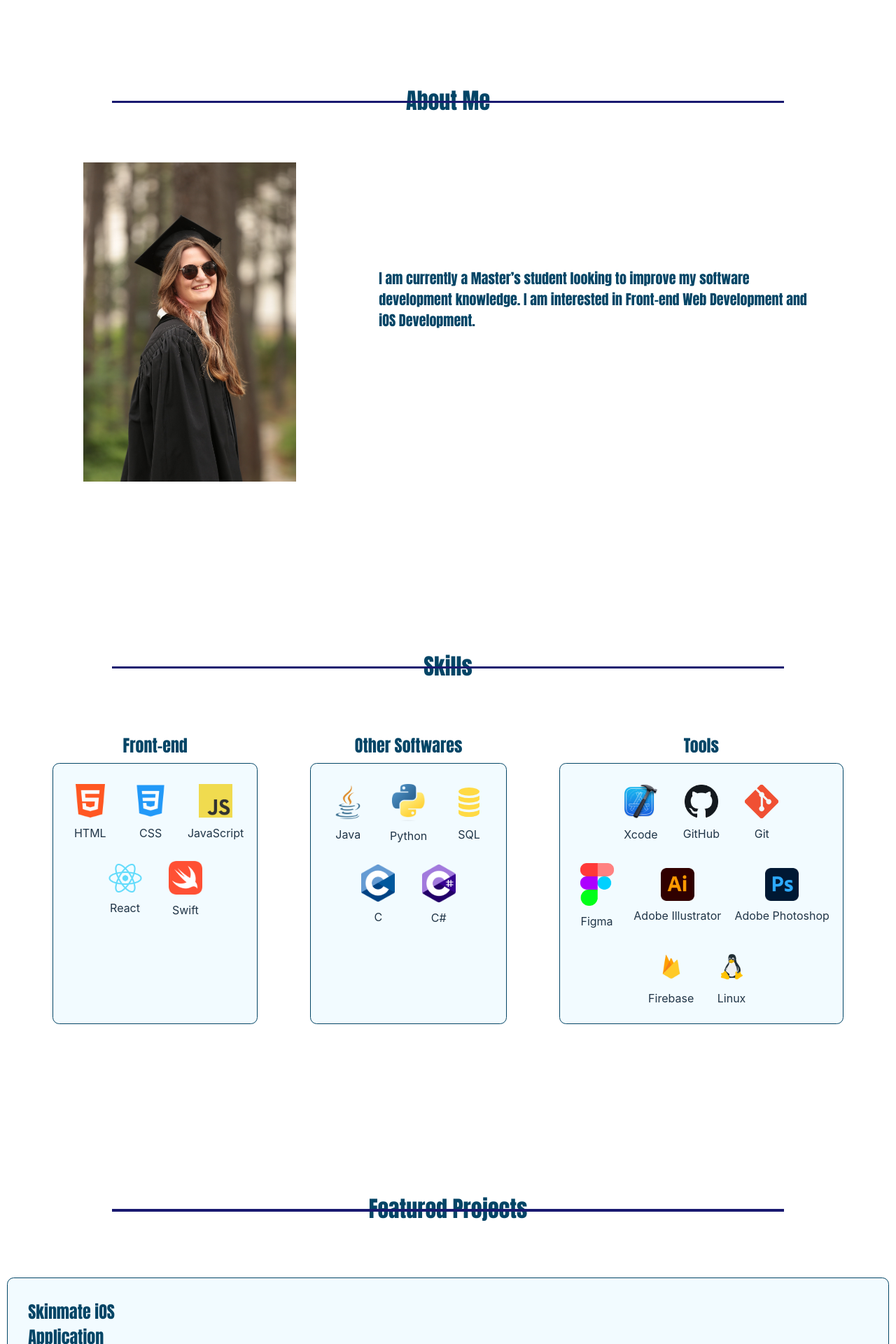
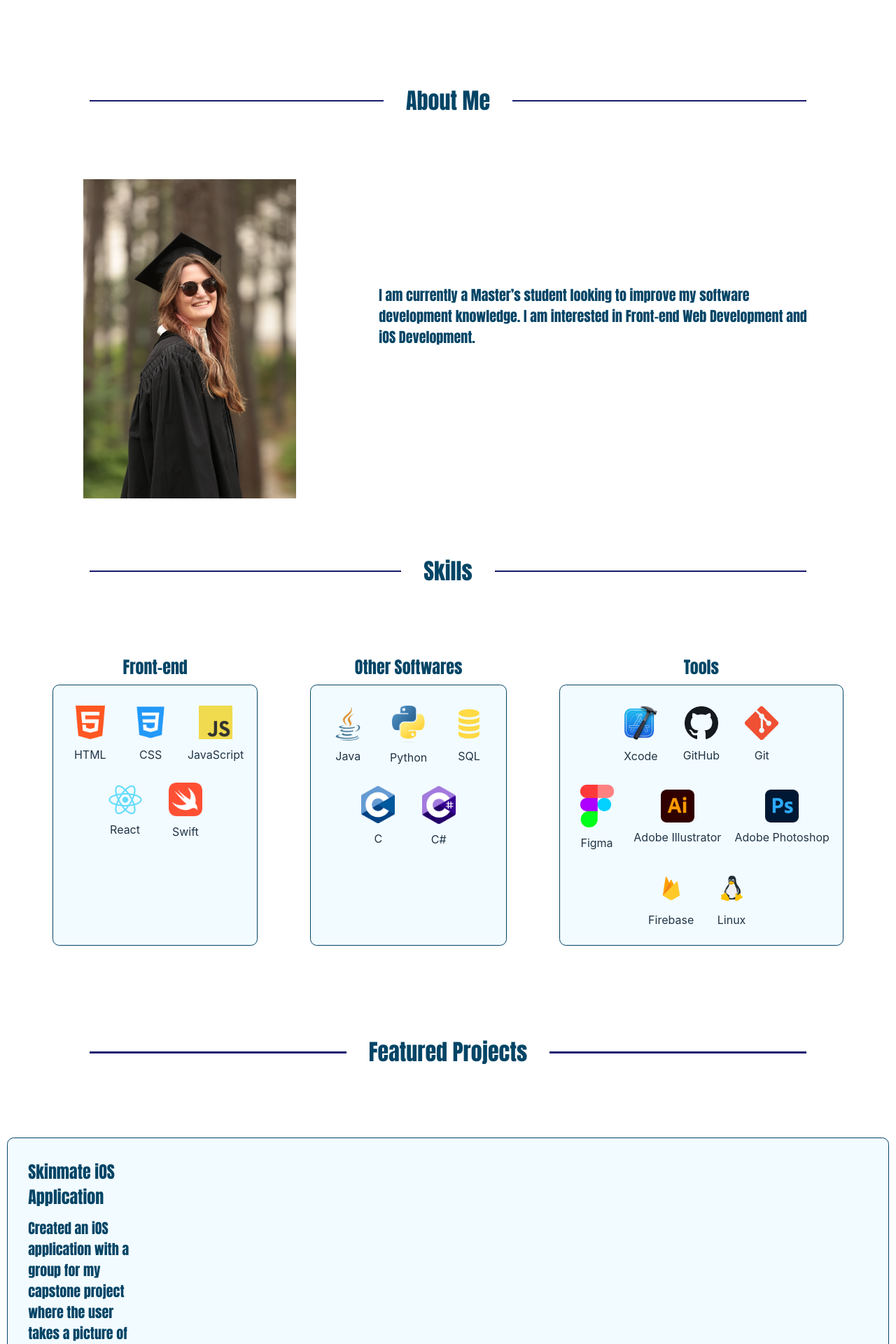
Before and after one commit to makimakimek/Portfolio, a React (Vite) app: page / in a window 1280 px wide. Shown: the part 860-2780 px from the top of the page at 70% size. Built offline with nearby package versions, Linux system fonts and the light colour scheme.

Commit message:
lines added to seperate each section

```diff
--- a/src/App.css
+++ b/src/App.css
@@ -93,8 +93,16 @@
 /*about*/
 
 .aboutContainer {
-  margin-top: 15em;
-  margin-bottom: 15em;
+  margin-top: 5em;
+  display: flex;
+  flex-direction: column;
+}
+
+.aboutTitleContainer {
+  margin-bottom: 1.5em;
+  display: flex;
+  align-items: center;
+  width: 100%;
 }
 
 .underneathContainer {
@@ -119,35 +127,12 @@
   justify-content: center;
 }
 
-.aboutContainer .titleContainer {
+.aboutTitle {
+  margin: 0 1em;
   font-size: 2em;
   font-weight: bold;
-  text-align: center;
   color: #034566;
   font-family: Impact, Haettenschweiler, sans-serif;
-  position: relative;
-}
-
-.aboutContainer .titleContainer:before {
-  content: "";
-  display: block;
-  width: 20em;
-  height: 0.1em;
-  background: #191970;
-  left: 5em;
-  top: 50%;
-  position: absolute;
-}
-
-.aboutContainer .titleContainer:after {
-  content: "";
-  display: block;
-  width: 20em;
-  height: 0.1em;
-  background: #191970;
-  right: 5em;
-  top: 50%;
-  position: absolute;
 }
 
 .underneathContainer .textContainer .paragraphContainer {
@@ -162,17 +147,25 @@
 /*skills*/
 
 .skillsContainer {
-  margin-top: 15em;
-  margin-bottom: 15em;
+  margin-top: 5em;
+  display: flex;
+  flex-direction: column;
+  margin-bottom: 8em;
 }
 
-.skillsContainer .titleContainer {
-  text-align: center;
+.skillsTitle {
+  margin: 0 1em;
   font-size: 2em;
   font-weight: bold;
   color: #034566;
   font-family: Impact, Haettenschweiler, sans-serif;
-  position: relative;
+}
+
+.skillsTitleContainer {
+  margin-bottom: 1.5em;
+  display: flex;
+  align-items: center;
+  width: 100%;
 }
 
 .iconContainer {
@@ -228,41 +221,26 @@
   padding: 0.6em;
 }
 
-.skillsContainer .titleContainer:before {
-  content: "";
-  display: block;
-  width: 21em;
-  height: 0.1em;
-  background: #191970;
-  left: 5em;
-  top: 50%;
-  position: absolute;
-}
-
-.skillsContainer .titleContainer:after {
-  content: "";
-  display: block;
-  width: 21em;
-  height: 0.1em;
-  background: #191970;
-  right: 5em;
-  top: 50%;
-  position: absolute;
-}
-
 /*/////////////////////////featured projects part/////////////////////////*/
 
 .featuredProjectsContainer {
-
+  display: flex;
+  flex-direction: column;
 }
 
-.featuredProjectsContainer .titleContainer {
-  text-align: center;
+.featuredProjectsTitle {
+  margin: 0 1em;
   font-size: 2em;
   font-weight: bold;
   color: #034566;
   font-family: Impact, Haettenschweiler, sans-serif;
-  position: relative;
+}
+
+.featuredProjectsTitleContainer {
+  margin-bottom: 1.5em;
+  display: flex;
+  align-items: center;
+  width: 100%;
 }
 
 .projectsContainer {
@@ -368,28 +346,6 @@ a.link {
   text-decoration: none;
 }
 
-.featuredProjectsContainer .titleContainer:before {
-  content: "";
-  display: block;
-  width: 18em;
-  height: 0.1em;
-  background: #191970;
-  left: 5em;
-  top: 50%;
-  position: absolute;
-}
-
-.featuredProjectsContainer .titleContainer:after {
-  content: "";
-  display: block;
-  width: 18em;
-  height: 0.1em;
-  background: #191970;
-  right: 5em;
-  top: 50%;
-  position: absolute;
-}
-
 /*contact*/
 
 .contactSection {
@@ -406,14 +362,14 @@ a.link {
   width: 100%;
 }
 
-.lineBeforeContact {
+.lineBefore {
   flex: 1 1;
   height: 0.15em;
   background: #191970;
   margin-left: 8em;
 }
 
-.lineAfterContact {
+.lineAfter {
   flex: 1 1;
   height: 0.15em;
   background: #191970;
@@ -461,3 +417,9 @@ a.link {
   max-width: 3em;
   padding: 0.6em;
 }
+
+/*//phone screens//*/
+
+@media screen and (max-width: 600px) {
+
+}
--- a/src/App.jsx
+++ b/src/App.jsx
@@ -46,9 +46,14 @@ function App() {
       </div>
 
       <div className = "aboutContainer">
-          <div className = "titleContainer">
-              About Me
-          </div>
+        <div className = "aboutTitleContainer">
+            <div className = "lineBefore"></div>
+            <div className = "aboutTitle">
+                About Me
+            </div>
+            <div className = "lineAfter"></div>
+        </div>
+
           <div className = "underneathContainer">
               <div className = "imageContainer">
                 <img src={myImage} className = "image1" alt = "a gray image placeholder female"/>
@@ -62,9 +67,14 @@ function App() {
       </div>
 
       <div className = "skillsContainer">
-        <div className = "titleContainer">
-          Skills
+        <div className = "skillsTitleContainer">
+            <div className = "lineBefore"></div>
+            <div className = "skillsTitle">
+                Skills
+            </div>
+            <div className = "lineAfter"></div>
         </div>
+
         <div className = "iconContainer">
           <div className = "generalFrontEndContainer">
             <div className = "titleContainer2">Front-end</div>
@@ -188,7 +198,14 @@ function App() {
       </div>
 
       <div className = "featuredProjectsContainer">
-            <div className = "titleContainer">Featured Projects</div>
+        <div className = "featuredProjectsTitleContainer">
+            <div className = "lineBefore"></div>
+            <div className = "featuredProjectsTitle">
+                Featured Projects
+            </div>
+            <div className = "lineAfter"></div>
+        </div>
+
             <div className = "projectsContainer">
                 <div className = "projectUnderneathContainer">
                     <div className = "rightContainer">
@@ -326,11 +343,11 @@ function App() {
 
         <div className = "contactSection">
             <div className = "contactTitleSection">
-                <div className = "lineBeforeContact"></div>
+                <div className = "lineBefore"></div>
                 <div className = "contactTitle">
                     Contact
                 </div>
-                <div className = "lineAfterContact"></div>
+                <div className = "lineAfter"></div>
             </div>
 
             <div className = "underContactSection">
```
